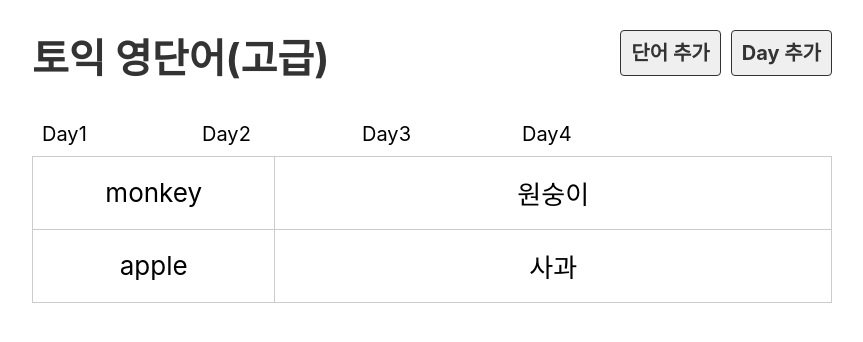
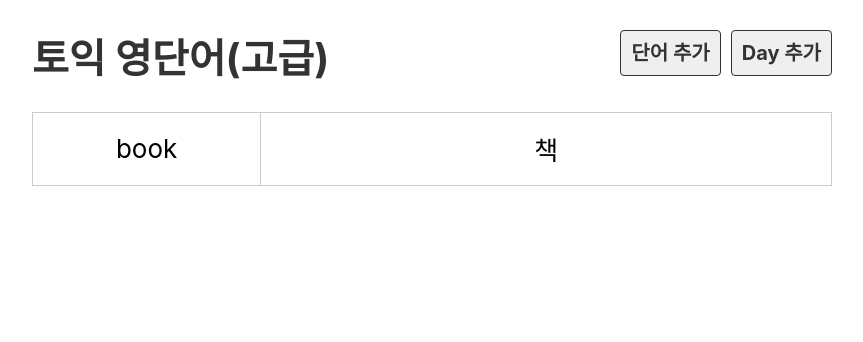
Before and after one commit to ahn-sujin/create-react-app-test, a React (Create React App) app in the folder voca/: page /day in a window 1280 px wide. Shown: the top 342 px of the page, without its empty margins (208-1071 px from the left). Built offline with nearby package versions, Linux system fonts and the light colour scheme.

Commit message:
라우터 설치 및 구현중

```diff
--- a/voca/package.json
+++ b/voca/package.json
@@ -8,6 +8,7 @@
     "@testing-library/user-event": "^13.5.0",
     "react": "^18.2.0",
     "react-dom": "^18.2.0",
+    "react-router-dom": "^6.3.0",
     "react-scripts": "5.0.1",
     "web-vitals": "^2.1.4"
   },
--- a/voca/src/App.js
+++ b/voca/src/App.js
@@ -1,14 +1,26 @@
+import { BrowserRouter, Route, Routes } from "react-router-dom";
 import Header from './component/Header';
 import DayList from './component/DayList';
 import Day from './component/Day';
 
 function App() {
   return (
-    <div className="App">
-      <Header />
-      <DayList />
-      <Day />
-    </div>
+    <BrowserRouter>
+      <div className="App">
+        <Header />
+        <Routes>
+          <Route exact path="/" element={<DayList/>} />
+          <Route path="/day" element={<Day/>} />
+          {/* <Route exact path="/">
+            <DayList />
+          </Route>
+          <Route path="/day">
+            <Day />
+          </Route> */}
+        </Routes>
+      </div>
+    </BrowserRouter>
+
   );
 }
 
--- a/voca/src/component/Day.js
+++ b/voca/src/component/Day.js
@@ -1,7 +1,7 @@
 import dummy from '../db/data.json';
 
 const Day = () => {
-    const day = 4;
+    const day = 1;
     const wordList = dummy.words.filter(word => word.day === day);
 
     // console.log(wordList);
```
Also changed, not shown: 1 other file (tests, documents, lock files or other folders).
